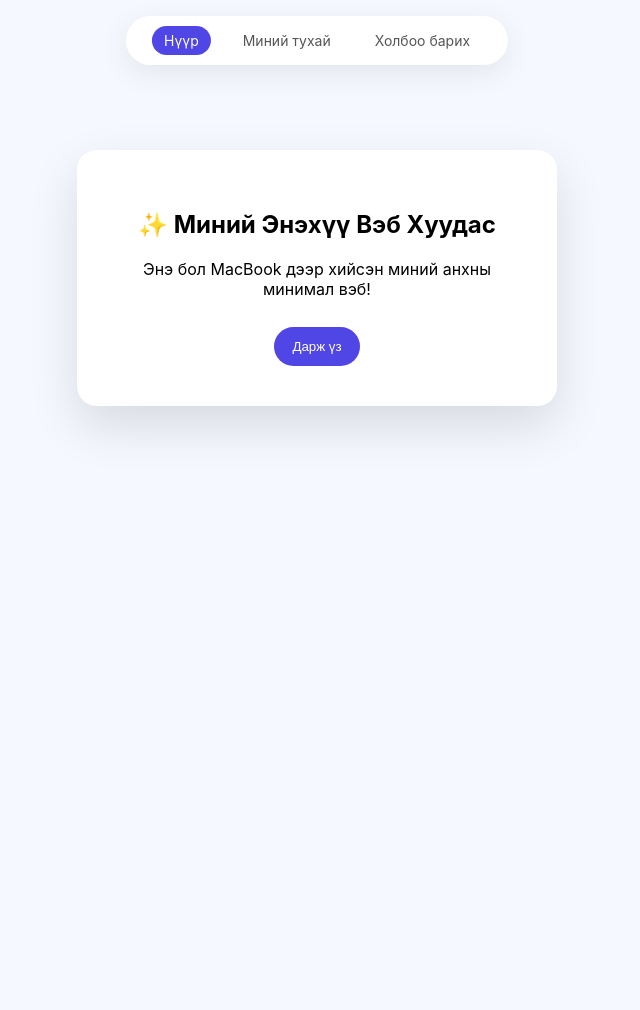
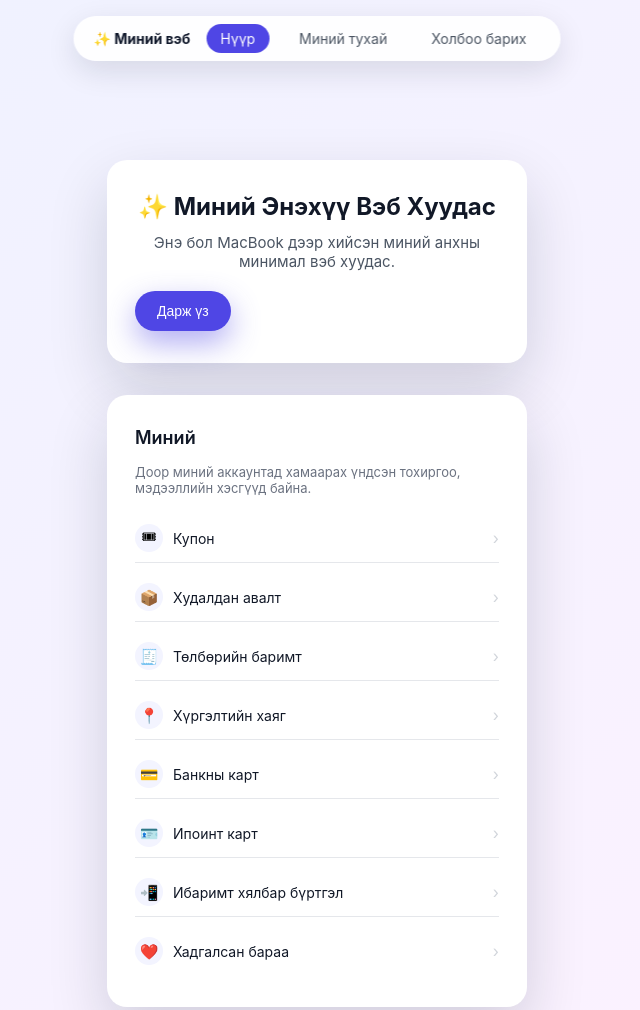
Before and after one commit to ikhuulsuudllc-bot/MUNKHORGIKH-website, a plain HTML site: page index.html in a window 1280 px wide. Shown: the top 1010 px of the page, without its empty margins (323-963 px from the left). Before the commit the page ends 800 px from the top, so only its background shows below. Drawn offline with Linux system fonts and the light colour scheme.

Commit message:
Update index.html

```diff
--- a/index.html
+++ b/index.html
@@ -4,78 +4,291 @@
   <meta charset="UTF-8">
   <title>Миний вэб</title>
   <style>
-body {
+    * {
+      box-sizing: border-box;
       margin: 0;
-  font-family: -apple-system, BlinkMacSystemFont, 'SF Pro Text', sans-serif;
-  background: #f6f8ff;
+      padding: 0;
     }
 
-/* Navbar */
+    body {
+      font-family: -apple-system, BlinkMacSystemFont, "Helvetica Neue", Arial, sans-serif;
+      background: linear-gradient(135deg, #eef2ff, #fdf2ff);
+      min-height: 100vh;
+      padding: 80px 16px 40px;
+      display: flex;
+      justify-content: center;
+      align-items: flex-start;
+    }
+
+    /* NAVBAR */
     .navbar {
       position: fixed;
       top: 16px;
       left: 50%;
       transform: translateX(-50%);
-  background: white;
-  padding: 10px 26px;
-  border-radius: 50px;
-  box-shadow: 0 8px 30px rgba(0,0,0,0.08);
+      background: rgba(255, 255, 255, 0.9);
+      backdrop-filter: blur(10px);
+      padding: 8px 20px;
+      border-radius: 999px;
+      box-shadow: 0 10px 30px rgba(15, 23, 42, 0.12);
       display: flex;
-  gap: 20px;
+      align-items: center;
+      gap: 16px;
+      z-index: 10;
+    }
+
+    .navbar .logo {
+      font-weight: 700;
+      font-size: 14px;
+      color: #0f172a;
     }
 
     .navbar a {
       text-decoration: none;
-  color: #555;
-  padding: 6px 12px;
-  border-radius: 30px;
       font-size: 14px;
-  transition: 0.2s;
+      color: #4b5563;
+      padding: 6px 14px;
+      border-radius: 999px;
+      transition: background 0.2s ease, color 0.2s ease, transform 0.2s ease;
     }
 
-.navbar a:hover,
+    .navbar a:hover {
+      background: #007aff;
+      color: #ffffff;
+      transform: translateY(-1px);
+    }
+
     .navbar a.active {
       background: #4f46e5;
-  color: white;
+      color: #ffffff;
     }
 
-/* Box */
+    /* PAGE LAYOUT */
+    .page {
+      margin-top: 80px;
+      display: flex;
+      flex-direction: column;
+      gap: 32px;
+      align-items: center;
+      width: 100%;
+    }
+
     .box {
+      background: #ffffff;
+      padding: 32px 28px;
       width: 420px;
-  margin: 150px auto;
-  background: white;
-  padding: 40px 30px;
+      max-width: 100%;
       border-radius: 20px;
-  box-shadow: 0 20px 50px rgba(0,0,0,0.12);
+      box-shadow: 0 25px 60px rgba(15, 23, 42, 0.16);
+      transition: transform 0.25s ease, box-shadow 0.25s ease;
+    }
+
+    .box:hover {
+      transform: translateY(-4px);
+      box-shadow: 0 32px 70px rgba(15, 23, 42, 0.22);
+    }
+
+    /* HERO CARD */
+    .hero-title {
+      color: #111827;
+      font-size: 24px;
+      font-weight: 700;
+      margin-bottom: 12px;
       text-align: center;
     }
 
-button {
-  margin-top: 12px;
-  padding: 12px 18px;
+    .hero-text {
+      color: #4b5563;
+      font-size: 15px;
+      text-align: center;
+      margin-bottom: 20px;
+    }
+
+    .hero-button {
+      display: inline-block;
+      padding: 12px 22px;
+      border-radius: 999px;
+      border: none;
       background: #4f46e5;
-  color: white;
-  border: none;
-  border-radius: 30px;
+      color: #ffffff;
+      font-size: 14px;
+      font-weight: 500;
       cursor: pointer;
+      box-shadow: 0 12px 30px rgba(79, 70, 229, 0.45);
+      transition: transform 0.18s ease, box-shadow 0.18s ease, background 0.18s ease;
+      margin: 0 auto;
     }
-button:hover { background: #3b36c9; }
+
+    .hero-button:hover {
+      transform: translateY(-2px) scale(1.02);
+      box-shadow: 0 18px 40px rgba(79, 70, 229, 0.6);
+      background: #4338ca;
+    }
+
+    /* “МИНИЙ” ЛИСТ КАРТ */
+    .settings-title {
+      font-size: 18px;
+      font-weight: 600;
+      color: #111827;
+      margin-bottom: 16px;
+    }
+
+    .settings-sub {
+      font-size: 13px;
+      color: #6b7280;
+      margin-bottom: 18px;
+    }
+
+    .settings-list {
+      list-style: none;
+      display: flex;
+      flex-direction: column;
+      gap: 10px;
+    }
+
+    .settings-item {
+      display: flex;
+      align-items: center;
+      justify-content: space-between;
+      padding: 10px 0;
+      border-bottom: 1px solid #e5e7eb;
+    }
+
+    .settings-item:last-child {
+      border-bottom: none;
+    }
+
+    .settings-left {
+      display: flex;
+      align-items: center;
+      gap: 10px;
+    }
+
+    .settings-icon {
+      width: 28px;
+      height: 28px;
+      border-radius: 999px;
+      background: #f3f4ff;
+      display: flex;
+      align-items: center;
+      justify-content: center;
+      font-size: 15px;
+    }
+
+    .settings-label {
+      font-size: 14px;
+      color: #111827;
+    }
+
+    .settings-arrow {
+      font-size: 16px;
+      color: #d1d5db;
+    }
+
+    @media (max-width: 600px) {
+      .box {
+        width: 100%;
+      }
+    }
   </style>
 </head>
-
 <body>
 
+  <!-- NAVBAR -->
   <div class="navbar">
+    <div class="logo">✨ Миний вэб</div>
     <a href="index.html" class="active">Нүүр</a>
     <a href="about.html">Миний тухай</a>
     <a href="contact.html">Холбоо барих</a>
   </div>
 
-<div class="box">
-  <h2>✨ Миний Энэхүү Вэб Хуудас</h2>
-  <p>Энэ бол MacBook дээр хийсэн миний анхны минимал вэб!</p>
-  <button onclick="alert('Сайхан байна! 🎉')">Дарж үз</button>
+  <main class="page">
+
+    <!-- НҮҮР – HERO КАРТ -->
+    <section class="box">
+      <h1 class="hero-title">✨ Миний Энэхүү Вэб Хуудас</h1>
+      <p class="hero-text">
+        Энэ бол MacBook дээр хийсэн миний анхны минимал вэб хуудас.
+      </p>
+      <button class="hero-button" onclick="alert('Сайн байна уу! 😊')">
+        Дарж үз
+      </button>
+    </section>
+
+    <!-- МИНИЙ МЕНЮ – LIST КАРТ -->
+    <section class="box">
+      <h2 class="settings-title">Миний</h2>
+      <p class="settings-sub">
+        Доор миний аккаунтад хамаарах үндсэн тохиргоо, мэдээллийн хэсгүүд байна.
+      </p>
+
+      <ul class="settings-list">
+        <li class="settings-item">
+          <div class="settings-left">
+            <div class="settings-icon">🎟</div>
+            <span class="settings-label">Купон</span>
           </div>
+          <span class="settings-arrow">›</span>
+        </li>
 
+        <li class="settings-item">
+          <div class="settings-left">
+            <div class="settings-icon">📦</div>
+            <span class="settings-label">Худалдан авалт</span>
+          </div>
+          <span class="settings-arrow">›</span>
+        </li>
+
+        <li class="settings-item">
+          <div class="settings-left">
+            <div class="settings-icon">🧾</div>
+            <span class="settings-label">Төлбөрийн баримт</span>
+          </div>
+          <span class="settings-arrow">›</span>
+        </li>
+
+        <li class="settings-item">
+          <div class="settings-left">
+            <div class="settings-icon">📍</div>
+            <span class="settings-label">Хүргэлтийн хаяг</span>
+          </div>
+          <span class="settings-arrow">›</span>
+        </li>
+
+        <li class="settings-item">
+          <div class="settings-left">
+            <div class="settings-icon">💳</div>
+            <span class="settings-label">Банкны карт</span>
+          </div>
+          <span class="settings-arrow">›</span>
+        </li>
+
+        <li class="settings-item">
+          <div class="settings-left">
+            <div class="settings-icon">🪪</div>
+            <span class="settings-label">Ипоинт карт</span>
+          </div>
+          <span class="settings-arrow">›</span>
+        </li>
+
+        <li class="settings-item">
+          <div class="settings-left">
+            <div class="settings-icon">📲</div>
+            <span class="settings-label">Ибаримт хялбар бүртгэл</span>
+          </div>
+          <span class="settings-arrow">›</span>
+        </li>
+
+        <li class="settings-item">
+          <div class="settings-left">
+            <div class="settings-icon">❤️</div>
+            <span class="settings-label">Хадгалсан бараа</span>
+          </div>
+          <span class="settings-arrow">›</span>
+        </li>
+      </ul>
+    </section>
+
+  </main>
 </body>
 </html>
```
Lines whose indentation alone changed are shown as unchanged.
